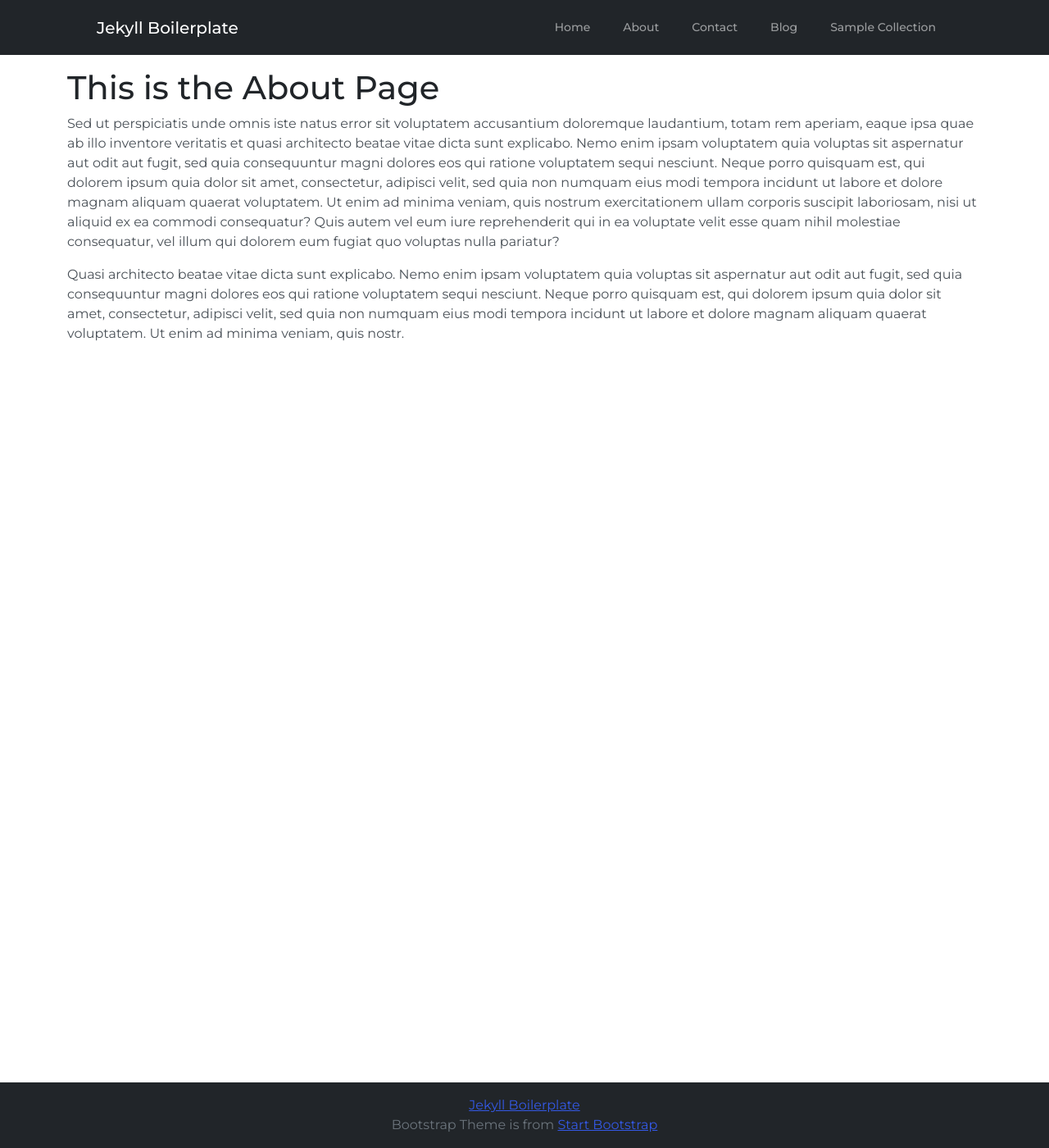
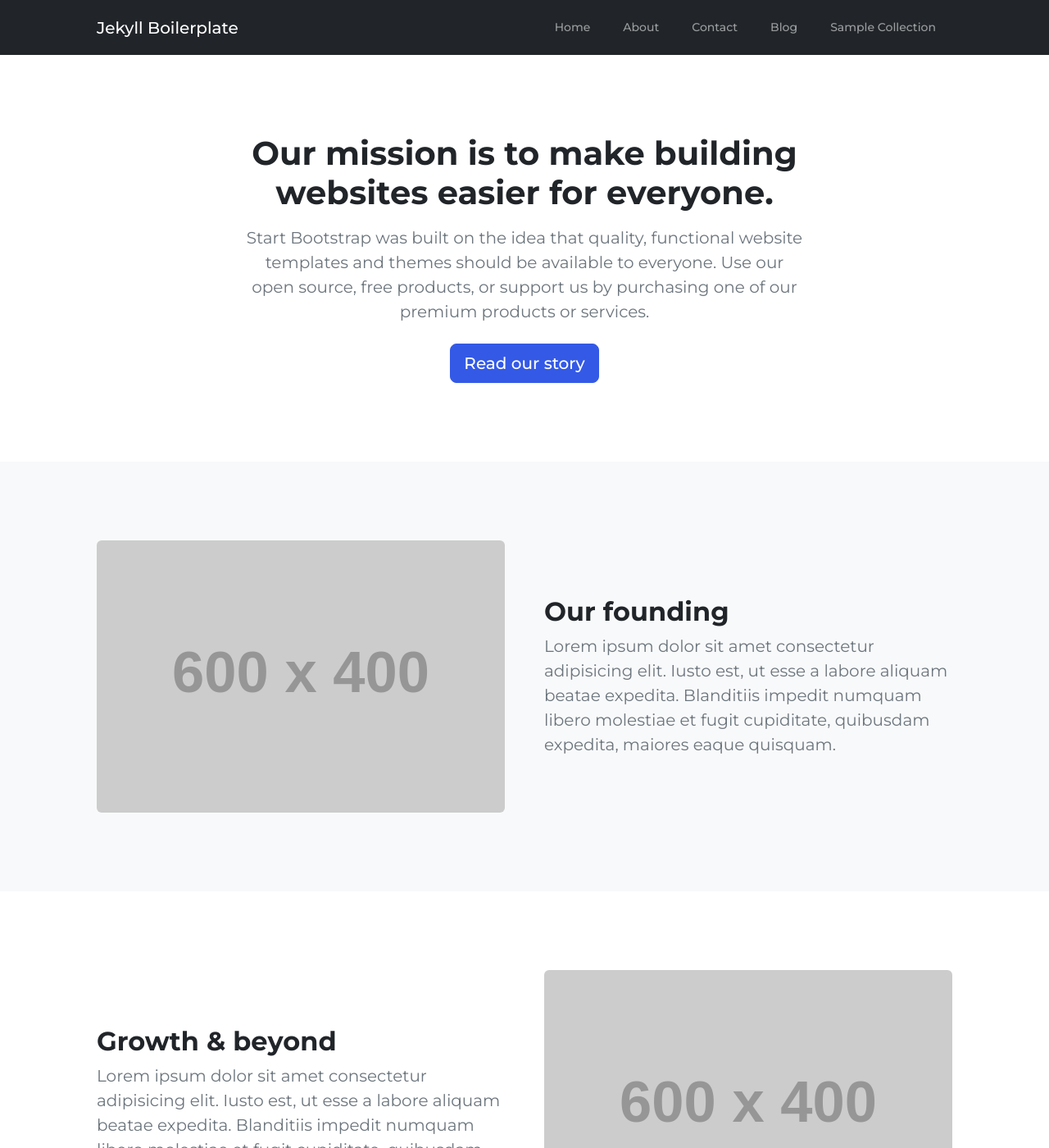
Before and after one commit to donniecode1983/jekyll-bolierplate, a Jekyll site: the page built from about/index.html, in a window 1280 px wide and 1400 px high. Shown: the whole window at 82% size. Built offline with Jekyll 4.4.1, drawn with Linux system fonts in a browser that asks for light colours; some of the changed text lies outside the part shown.

Commit message:
update work

```diff
--- a/_config.yml
+++ b/_config.yml
@@ -17,6 +17,7 @@ collections:
   sample_collection:
     # output: true -> use this option if you would like the collection outputted to static html pages.
   testimonials:
+  team:
 
 permalink: /blog/:title/
 
--- /dev/null
+++ b/_includes/about-header.html
@@ -0,0 +1,13 @@
+<header class="py-5">
+    <div class="container px-5">
+        <div class="row justify-content-center">
+            <div class="col-lg-8 col-xxl-6">
+                <div class="text-center my-5">
+                    <h1 class="fw-bolder mb-3">Our mission is to make building websites easier for everyone.</h1>
+                    <p class="lead fw-normal text-muted mb-4">Start Bootstrap was built on the idea that quality, functional website templates and themes should be available to everyone. Use our open source, free products, or support us by purchasing one of our premium products or services.</p>
+                    <a class="btn btn-primary btn-lg" href="#about-section1">Read our story</a>
+                </div>
+            </div>
+        </div>
+    </div>
+</header>
--- /dev/null
+++ b/_includes/about-section1.html
@@ -0,0 +1,11 @@
+<section class="py-5 bg-light" id="about-section1">
+    <div class="container px-5 my-5">
+        <div class="row gx-5 align-items-center">
+            <div class="col-lg-6"><img class="img-fluid rounded mb-5 mb-lg-0" src="https://dummyimage.com/600x400/343a40/6c757d" alt="..." /></div>
+            <div class="col-lg-6">
+                <h2 class="fw-bolder">Our founding</h2>
+                <p class="lead fw-normal text-muted mb-0">Lorem ipsum dolor sit amet consectetur adipisicing elit. Iusto est, ut esse a labore aliquam beatae expedita. Blanditiis impedit numquam libero molestiae et fugit cupiditate, quibusdam expedita, maiores eaque quisquam.</p>
+            </div>
+        </div>
+    </div>
+</section>
--- /dev/null
+++ b/_includes/about-section2.html
@@ -0,0 +1,11 @@
+<section class="py-5">
+    <div class="container px-5 my-5">
+        <div class="row gx-5 align-items-center">
+            <div class="col-lg-6 order-first order-lg-last"><img class="img-fluid rounded mb-5 mb-lg-0" src="https://dummyimage.com/600x400/343a40/6c757d" alt="..." /></div>
+            <div class="col-lg-6">
+                <h2 class="fw-bolder">Growth &amp; beyond</h2>
+                <p class="lead fw-normal text-muted mb-0">Lorem ipsum dolor sit amet consectetur adipisicing elit. Iusto est, ut esse a labore aliquam beatae expedita. Blanditiis impedit numquam libero molestiae et fugit cupiditate, quibusdam expedita, maiores eaque quisquam.</p>
+            </div>
+        </div>
+    </div>
+</section>
--- a/_includes/footer.html
+++ b/_includes/footer.html
@@ -1,6 +1,26 @@
-<footer class="footer mt-auto py-3 bg-dark text-light">
+<!-- <footer class="footer mt-auto py-3 bg-dark text-light">
     <div class="container text-center">
         <span class="text-muted"><a href="https://github.com/donniecode1983/jekyll-bolierplate">{{ site.name }}</a></span><br>
         <span class="text-muted">Bootstrap Theme is from <a href="https://startbootstrap.com/template/modern-business">Start Bootstrap</a></span>
     </div>
+</footer> -->
+
+
+
+<footer class="bg-dark py-4 mt-auto">
+    <div class="container px-5">
+        <div class="row align-items-center justify-content-between flex-column flex-sm-row">
+            <div class="col-auto">
+            <div class="small m-0 text-white">Copyright &copy; {{ site.time | date: '%Y' }} <a href="https://github.com/donniecode1983/jekyll-bolierplate" target="_blank" class="text-light">{{ site.title }}</a> |
+                Bootstrap Theme is from <a href="https://startbootstrap.com/template/modern-business" class="text-light">Start Bootstrap</a>
+            </div></div>
+            <div class="col-auto">
+                <a class="link-light small" href="#!">Privacy</a>
+                <span class="text-white mx-1">&middot;</span>
+                <a class="link-light small" href="#!">Terms</a>
+                <span class="text-white mx-1">&middot;</span>
+                <a class="link-light small" href="#!">Contact</a>
+            </div>
+        </div>
+    </div>
 </footer>
--- /dev/null
+++ b/_includes/our-team-section.html
@@ -0,0 +1,19 @@
+<section class="py-5 bg-light">
+    <div class="container px-5 my-5">
+        <div class="text-center">
+            <h2 class="fw-bolder">Our team</h2>
+            <p class="lead fw-normal text-muted mb-5">Dedicated to quality and your success</p>
+        </div>
+        <div class="row gx-5 row-cols-1 row-cols-sm-2 row-cols-xl-4 justify-content-center">
+            {% for member in site.team %}
+            <div class="col mb-5 mb-5 mb-xl-0">
+                <div class="text-center">
+                    <img class="img-fluid rounded-circle mb-4 px-4" src="https://dummyimage.com/150x150/ced4da/6c757d" alt="..." />
+                    <h5 class="fw-bolder">{{ member.first-name | capitalize }} {{ member.last-name | capitalize }}</h5>
+                    <div class="fst-italic text-muted">{{ member.position }}</div>
+                </div>
+            </div>
+            {% endfor %}
+        </div>
+    </div>
+</section>
--- a/_layouts/contact.html
+++ b/_layouts/contact.html
@@ -2,7 +2,7 @@
 layout: default
 ---
 
-<div class="container m-3 w-100 mx-auto mt-3" >
+<!-- <div class="container m-3 w-100 mx-auto mt-3" >
     <h1 class="m-auto max-w-960">{{ page.title }}</h1>
     <div class="row">
         <div class="col">
@@ -14,4 +14,4 @@ layout: default
             {% include contact-form.html %}
         </div>
     </div>
-</div>
+</div> -->
--- a/about/index.md
+++ /dev/null
@@ -1,8 +0,0 @@
----
-layout: crc-1
-title: This is the About Page
----
-
-Sed ut perspiciatis unde omnis iste natus error sit voluptatem accusantium doloremque laudantium, totam rem aperiam, eaque ipsa quae ab illo inventore veritatis et quasi architecto beatae vitae dicta sunt explicabo. Nemo enim ipsam voluptatem quia voluptas sit aspernatur aut odit aut fugit, sed quia consequuntur magni dolores eos qui ratione voluptatem sequi nesciunt. Neque porro quisquam est, qui dolorem ipsum quia dolor sit amet, consectetur, adipisci velit, sed quia non numquam eius modi tempora incidunt ut labore et dolore magnam aliquam quaerat voluptatem. Ut enim ad minima veniam, quis nostrum exercitationem ullam corporis suscipit laboriosam, nisi ut aliquid ex ea commodi consequatur? Quis autem vel eum iure reprehenderit qui in ea voluptate velit esse quam nihil molestiae consequatur, vel illum qui dolorem eum fugiat quo voluptas nulla pariatur?
-
-Quasi architecto beatae vitae dicta sunt explicabo. Nemo enim ipsam voluptatem quia voluptas sit aspernatur aut odit aut fugit, sed quia consequuntur magni dolores eos qui ratione voluptatem sequi nesciunt. Neque porro quisquam est, qui dolorem ipsum quia dolor sit amet, consectetur, adipisci velit, sed quia non numquam eius modi tempora incidunt ut labore et dolore magnam aliquam quaerat voluptatem. Ut enim ad minima veniam, quis nostr.
--- /dev/null
+++ b/contact/index.html
@@ -0,0 +1,6 @@
+---
+layout: default
+title: This is the Contact page
+---
+
+{% include scratch.html %}
```
Also changed, not shown: _data/icons.yml (added, +15 -0 lines), _includes/blog-section.html (+2 -16 lines), _includes/contact-section.html (added, +43 -0 lines), _includes/newsletter-cta.html (added, +15 -0 lines), _includes/scratch.html (added, +23 -0 lines), about/index.html (added, +9 -0 lines), collections/_team/arden-vasek.md (added, +8 -0 lines), collections/_team/ibbie-eckart.md (added, +8 -0 lines), collections/_team/malvina-cilla.md (added, +8 -0 lines), collections/_team/toribio-nerthus.md (added, +8 -0 lines), contact/index.md (deleted, +0 -6 lines).
